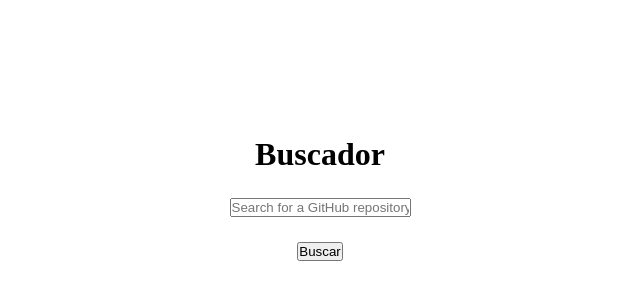
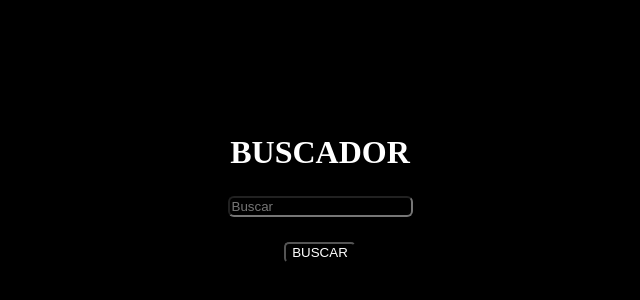
Before and after one commit to juanalvarezsaravia/ENTEGABLE-BIOS, a React (Vite) app: page / in a window 1280 px wide. Shown: the part 222-522 px from the top of the page, without its empty margins (320-960 px from the left). Built offline with nearby package versions, Linux system fonts and the light colour scheme.

Commit message:
Co-authored-by: nazareno21 <nazareno21@users.noreply.github.com>

```diff
--- a/src/components/Details.jsx
+++ b/src/components/Details.jsx
@@ -34,7 +34,7 @@ function Details() {
       <h3>{repoDetails.name}</h3>
       <p>{repoDetails.description}</p>
       <p>Estrellas: {repoDetails.stargazers_count}</p>
-      <button onClick={goBackToResults}>Volver a resultados</button>
+      <button onClick={goBackToResults}>VOLVER</button>
     </div>
   );
 }
--- a/src/components/Results.jsx
+++ b/src/components/Results.jsx
@@ -24,7 +24,7 @@ function Results() {
           </li>
         ))}
       </ul>
-      <button onClick={goBackToSearch}>Volver a buscador</button>
+      <button onClick={goBackToSearch}>VOLVER</button>
 
 
     </div>
--- a/src/components/Search.jsx
+++ b/src/components/Search.jsx
@@ -22,14 +22,14 @@ function Search() {
 
   return (
     <div className='Search'>
-      <h1>Buscador</h1>
+      <h1>BUSCADOR</h1>
       <input
         type="text"
-        placeholder="Search for a GitHub repository"
+        placeholder="Buscar"
         value={query}
         onChange={(e) => setQuery(e.target.value)}
       />
-      <button onClick={handleSearch}>Buscar</button>
+      <button onClick={handleSearch}>BUSCAR</button>
     </div>
   );
 }
--- a/src/index.css
+++ b/src/index.css
@@ -1,7 +1,10 @@
 * {
   margin: 0;
-  padding: 0;
+  padding: 15;
   box-sizing: border-box;
+  list-style: none;
+  color: white;
+  background-color: black;
 }
 
 body {
@@ -9,6 +12,7 @@ body {
   margin: auto;
   padding: 20px;
   box-sizing: border-box;
+
 }
 
 a {
@@ -43,8 +47,10 @@ a {
 
 button {
   cursor: pointer;
+  border-radius: 5px;
 }
 
 input {
   cursor: pointer;
+  border-radius: 6px;
 }
```
